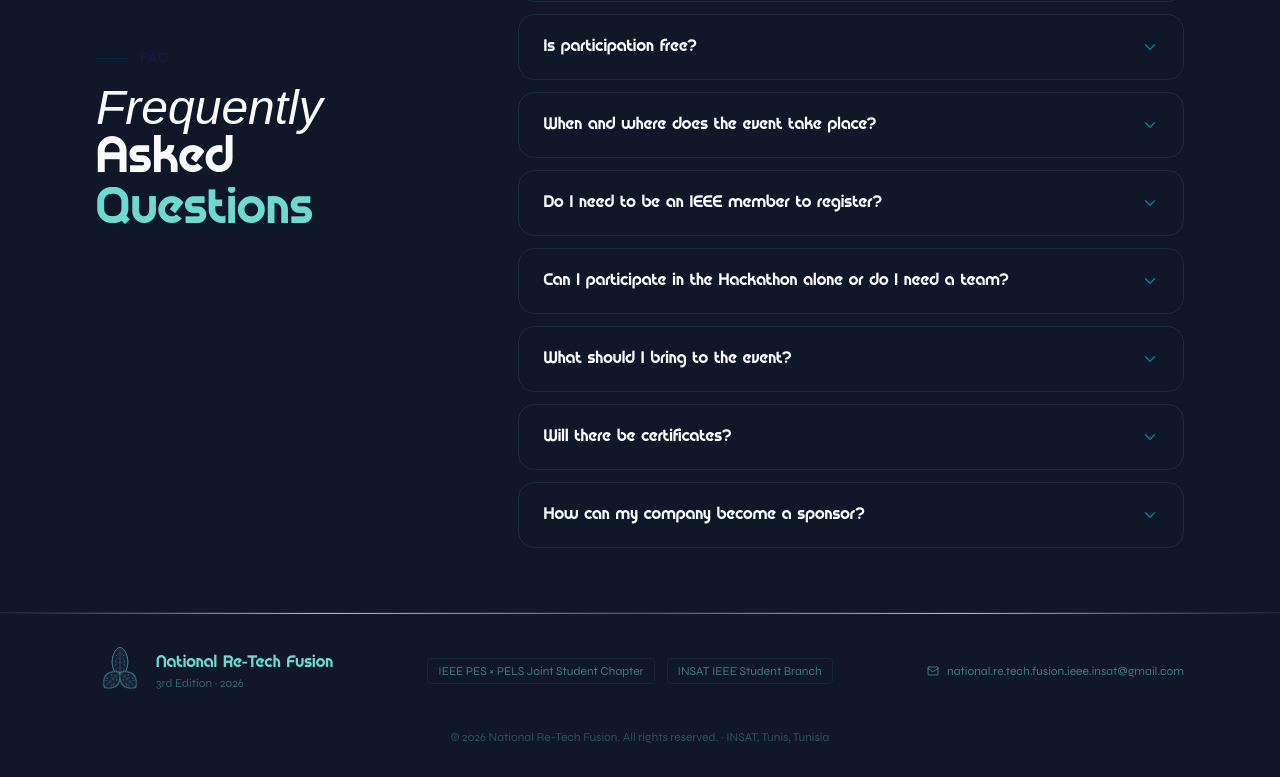
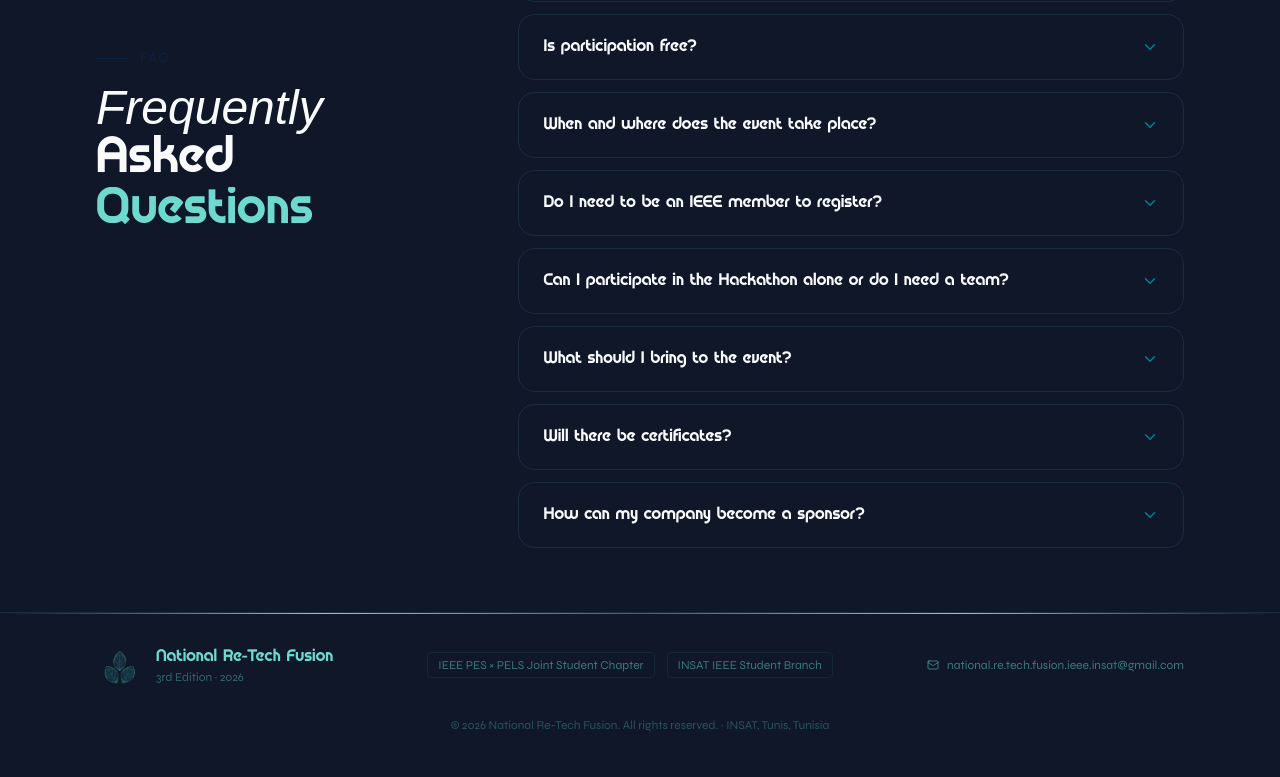
Before and after one commit to Yassine-Ben-Romdhane/NRTF, a Next.js app: page / in a window 1280 px wide. Shown: the part 5029-5806 px from the top of the page. Built offline with nearby package versions, Linux system fonts and the light colour scheme; a web font is replaced by a local one.

Commit message:
fix logo

```diff
--- a/components/layout/Footer.tsx
+++ b/components/layout/Footer.tsx
@@ -1,7 +1,6 @@
 "use client";
 
 import { Mail } from "lucide-react";
-import NRTFLogo from "@/components/ui/NRTFLogo";
 import { ScrollReveal } from "@/components/ui/scroll-reveal";
 
 export default function Footer() {
@@ -22,7 +21,8 @@ export default function Footer() {
           <div className="flex flex-col md:flex-row items-center justify-between gap-6">
             {/* Logo + name */}
             <div className="flex items-center gap-3">
-              <NRTFLogo size={48} showText={false} />
+              {/* eslint-disable-next-line @next/next/no-img-element */}
+              <img src="/logo-mark.png" alt="NRTF Logo" width={48} style={{ background: "transparent" }} />
               <div>
                 <div className="font-display font-bold text-base gradient-text">
                   National Re-Tech Fusion
```
